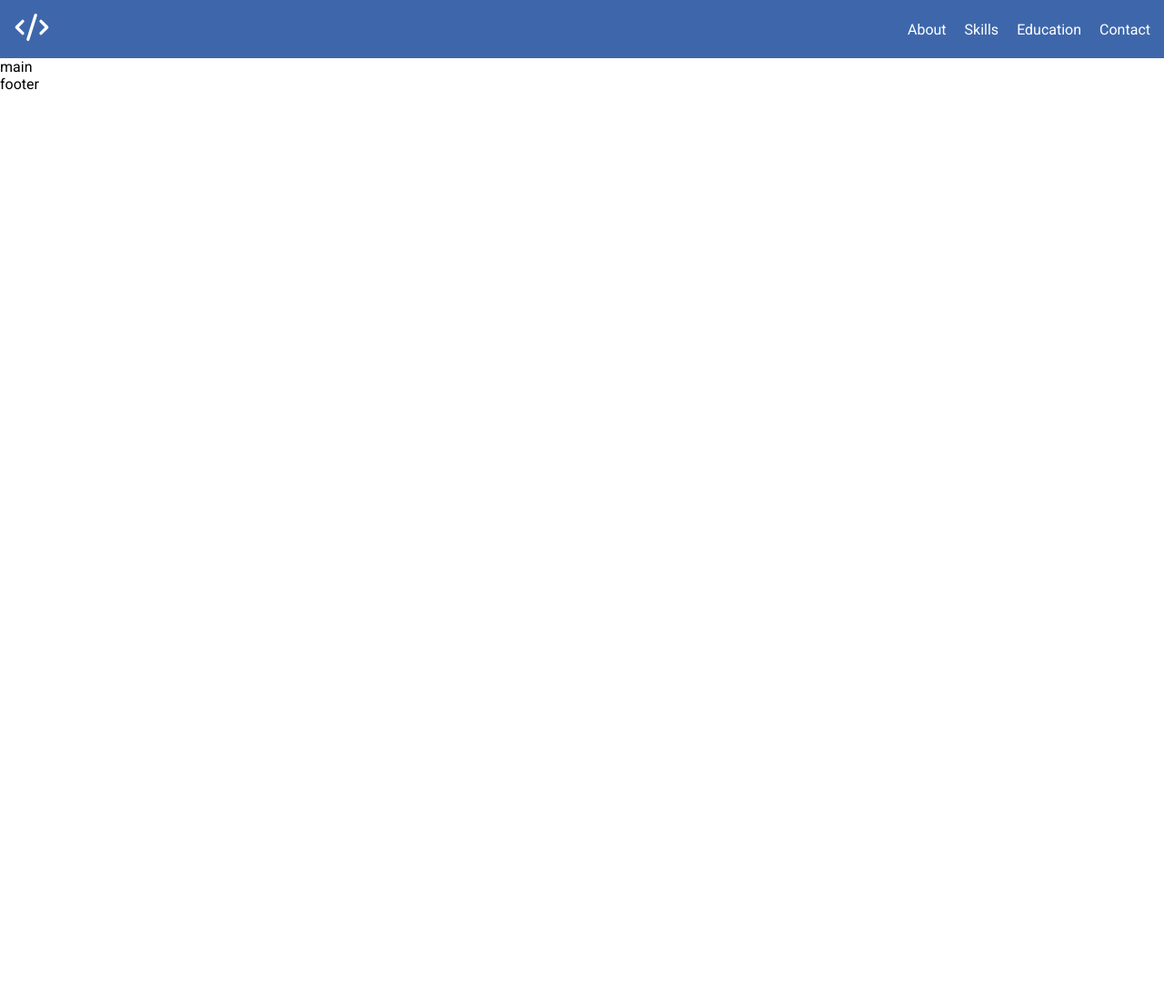
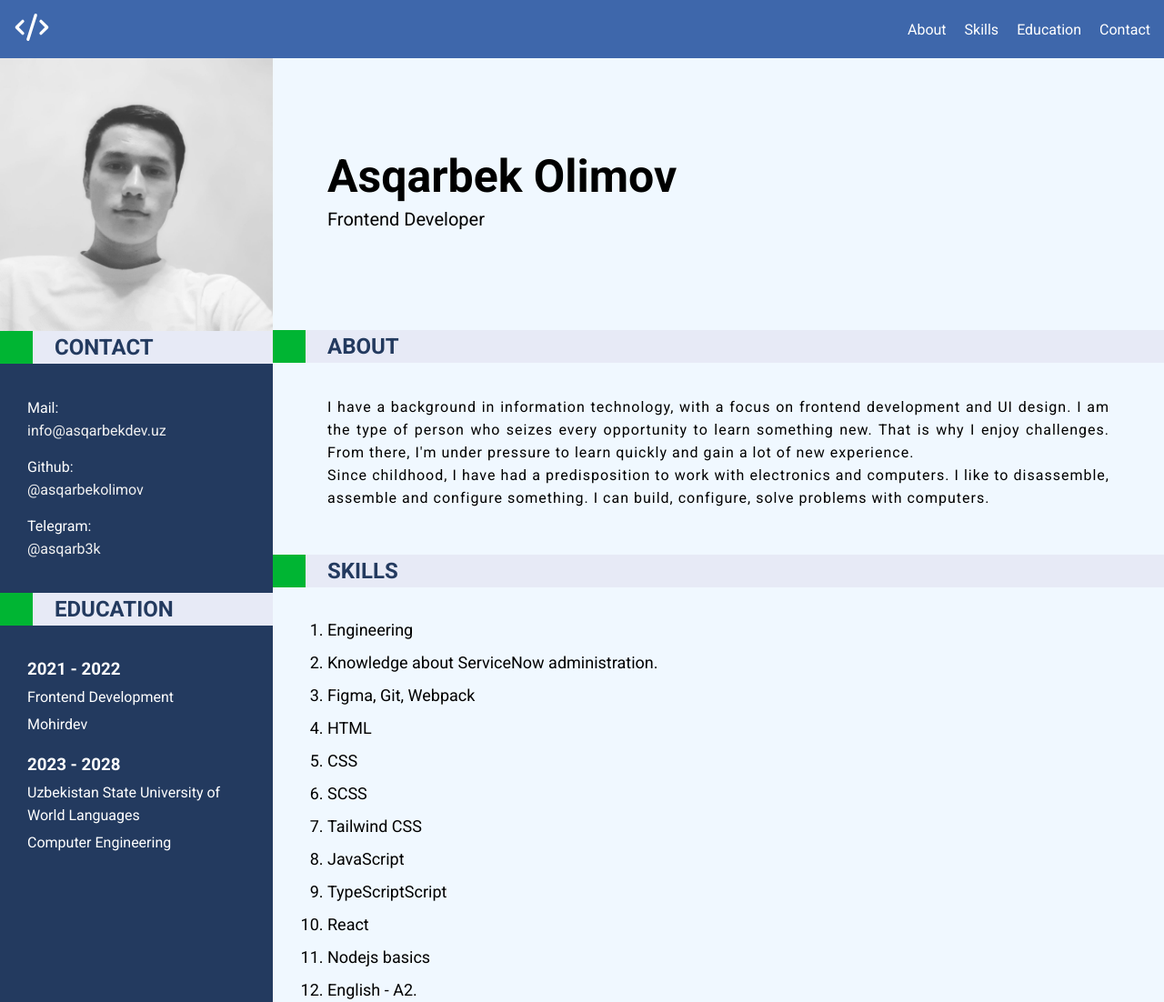
Before and after one commit to asqarbekolimov/rsschool-cv, a plain HTML site: page index.html in a window 1280 px wide. Shown: the top 1102 px of the page at 91% size. Before the commit the page ends 800 px from the top, so only its background shows below. Drawn offline with Linux system fonts and the light colour scheme.

Commit message:
feat: add main

```diff
--- a/index.html
+++ b/index.html
@@ -4,11 +4,12 @@
 <head>
   <meta charset="UTF-8">
   <meta name="viewport" content="width=device-width, initial-scale=1.0">
-  <title>CV</title>
+  <title>Asqarbek Olimov CV</title>
+  <link rel="shortcut icon" href="./assets/images/logo.svg" type="image/x-icon">
   <link
     href="https://fonts.googleapis.com/css2?family=Roboto:ital,wght@0,100;0,300;0,400;0,500;0,700;0,900;1,100;1,300;1,400;1,500;1,700;1,900&display=swap"
     rel="stylesheet">
-  <link rel="stylesheet" href="./style.css">
+  <link rel="stylesheet" href="./styles/style.css">
 </head>
 
 <body>
@@ -28,8 +29,84 @@
         </ul>
       </nav>
     </header>
-    <main>main</main>
-    <footer>footer</footer>
+    <main class="main">
+      <div class="left__side">
+        <figure class="avatar">
+          <img src="./assets/images/me.jpg" alt="">
+        </figure>
+        <section id="contact" class="contact">
+          <h2 class="heading__text">Contact</h2>
+          <ul class="contact__list">
+            <li>Mail: <br> <a href="mailto:info@asqarbekdev.uz">info@asqarbekdev.uz</a></li>
+            <li>Github: <br> <a href="https://github.com/asqarbekolimov">@asqarbekolimov</a></li>
+            <li>Telegram: <br> <a href="https://asqarb3k.t.me">@asqarb3k</a></li>
+          </ul>
+        </section>
+        <section class="education" id="education">
+          <h2 class="heading__text">Education</h2>
+          <ul class="education__list">
+            <li>
+              <h3>2021 - 2022</h3>
+              <p>Frontend Development</p>
+              <p>Mohirdev</p>
+            </li>
+            <li>
+              <h3>2023 - 2028</h3>
+              <p>Uzbekistan State University of World Languages</p>
+              <p>Computer Engineering</p>
+            </li>
+          </ul>
+        </section>
+      </div>
+      <div class="right__side">
+        <section class="title">
+          <h1 class="name">Asqarbek Olimov</h1>
+          <p>Frontend Developer</p>
+        </section>
+        <section class="about-me" id="about">
+          <h2 class="heading__text">About</h2>
+          <p>I have a background in information technology, with a focus on frontend development and UI design. I am the
+            type of
+            person who seizes every opportunity to learn something new. That is why I enjoy challenges. From there,
+            I'm
+            under
+            pressure to learn quickly and gain a lot of new experience. <br> Since childhood, I have had a
+            predisposition to work with electronics and computers. I like to disassemble, assemble and
+            configure something. I can build, configure, solve problems with computers.</p>
+        </section>
+        <section class="skills" id="skills">
+          <h2 class="heading__text">Skills</h2>
+          <ol class="skills__list">
+            <li>Engineering </li>
+            <li>Knowledge about ServiceNow administration.</li>
+            <li>Figma, Git, Webpack</li>
+            <li>HTML</li>
+            <li>CSS</li>
+            <li>SCSS</li>
+            <li>Tailwind CSS</li>
+            <li>JavaScript</li>
+            <li>TypeScriptScript</li>
+            <li>React</li>
+            <li>Nodejs basics</li>
+            <li>English - A2.</li>
+          </ol>
+        </section>
+        <section class="code" id="code">
+          <h2 class="heading__text">Code</h2>
+          <pre>
+            <code>
+              let hardWork;
+
+              if(hardWork == true){
+              alert("Become the best developer")
+              }else{
+              alert("You will never be the best programmer")
+              }
+            </code>
+          </pre>
+        </section>
+      </div>
+    </main>
   </div>
 </body>
 
--- a/style.css
+++ /dev/null
@@ -1,46 +0,0 @@
-/* css reset */
-* {
-	margin: 0;
-	padding: 0;
-	box-sizing: border-box;
-}
-
-body {
-	font-family: 'Roboto', sans-serif;
-}
-
-.wrapper {
-	max-width: 1280px;
-	margin: 0 auto;
-}
-
-.header {
-	background-color: #3e67ab;
-	color: #fff;
-	padding: 10px 0;
-}
-
-.nav {
-	display: flex;
-	justify-content: space-between;
-	align-items: center;
-	padding: 0px 15px;
-}
-
-.nav__lists {
-	display: flex;
-	gap: 20px;
-}
-
-.nav__lists .nav__list-item {
-	list-style: none;
-}
-
-.nav__lists .nav__list-item a {
-	text-decoration: none;
-	color: #fff;
-}
-
-.nav__lists .nav__list-item a:hover {
-	color: #f1f1f1;
-}
--- a/styles/style.css
+++ b/styles/style.css
@@ -1,3 +1,4 @@
+/* css reset */
 * {
 	margin: 0;
 	padding: 0;
@@ -5,82 +6,163 @@
 }
 
 body {
-	font-family: sans-serif;
+	font-family: 'Roboto', sans-serif;
 }
 
+.heading__text {
+	position: relative;
+	margin-bottom: 36px;
+	padding-left: 60px;
+	font-size: 24px;
+	line-height: 36px;
+	font-weight: bold;
+	text-transform: uppercase;
+	background-color: #e7eaf6;
+	color: #233a5f;
+}
+.heading__text::after {
+	content: '';
+	position: absolute;
+	top: 0;
+	left: 0;
+	display: block;
+	width: 36px;
+	height: 36px;
+	background-color: #00b533;
+}
 .wrapper {
-	width: 100%;
-	max-width: 1200px;
+	max-width: 1280px;
 	margin: 0 auto;
-	padding: 0 20px;
 }
 
-.container {
-	width: 100%;
-	padding: 35px 40px;
+.header {
+	background-color: #3e67ab;
+	color: #fff;
+	padding: 10px 0;
 }
 
-.heading {
+.nav {
 	display: flex;
-	gap: 5px;
-	flex-direction: column;
+	justify-content: space-between;
+	align-items: center;
+	padding: 0px 15px;
 }
 
-.heading h1 {
-	color: #212121;
-	font-weight: 700;
-	text-align: center;
-	margin-bottom: 10px;
-}
-.heading p {
-	text-align: center;
-}
-.heading p a {
-	color: #212121;
-	font-weight: 400;
-	opacity: 0.7;
-	text-decoration: none;
+.nav__lists {
+	display: flex;
+	gap: 20px;
 }
 
-.hr {
-	border: 1px solid rgb(0, 0, 0);
-	opacity: 0.05;
-	margin: 25px 0;
+.nav__lists .nav__list-item {
+	list-style: none;
 }
 
-.section,
-.section-profile {
-	display: flex;
-	/* justify-content: space-between; */
+.nav__lists .nav__list-item a {
+	text-decoration: none;
+	color: #fff;
 }
 
-.section {
-	padding-top: 20px;
+.nav__lists .nav__list-item a:hover {
+	color: #f1f1f1;
 }
 
-.section-title {
-	width: 330px;
-	color: #212121;
-	opacity: 0.7;
-}
-.section-description {
-	width: 870px;
+/* ==================================== Main ================================ */
+
+.main {
+	display: grid;
+	grid-template-columns: 300px 1fr;
 }
 
-.section-description p {
-	color: #212121;
-	font-weight: 400;
-	line-height: 25px;
-	opacity: 0.7;
-	letter-spacing: 0.8px;
+.left__side {
+	width: 100%;
+	color: white;
+	background-color: #233a5f;
 }
 
-.section-description h3 {
+.avatar {
+	width: 100%;
+	height: 300px;
+	background-color: #fff;
+}
+
+.avatar img {
+	width: 300px;
+
+	object-fit: cover;
+}
+
+.right__side {
+	background-color: aliceblue;
+}
+
+.title {
+	margin: 105px 80px 110px 60px;
+}
+
+.title .name {
+	margin: 0;
+	padding: 0;
+	font-size: 50px;
+	line-height: 50px;
 	font-weight: 600;
-	margin-bottom: 5px;
+}
+
+.title p {
+	font-size: 20px;
+	margin: 10px 0;
+}
+
+.about-me {
+	margin-bottom: 50px;
+}
+.about-me p {
+	margin: 0 60px;
+	font-size: medium;
+	letter-spacing: 1px;
+	line-height: 25px;
+	text-align: justify;
+}
+
+.contact__list,
+.education__list {
+	margin: 0 30px 36px;
+	display: flex;
+	flex-direction: column;
+	gap: 15px;
+}
+.contact__list li {
+	list-style: none;
+	line-height: 25px;
+}
+.contact__list li a {
+	text-decoration: none;
+	color: #f1f1f1;
 }
 
 .skills {
+	margin-bottom: 50px;
+}
+.skills__list {
+	margin: 0 60px;
 	display: flex;
-	gap: 10px;
+	flex-direction: column;
+	gap: 15px;
 }
+.skills__list li {
+	font-size: 18px;
+}
+
+.education__list li {
+	list-style: none;
+	line-height: 25px;
+}
+.education__list li p {
+	margin: 5px 0;
+}
+.code {
+	margin-bottom: 30px;
+}
+.code pre {
+	margin: 0 60px;
+	background-color: #f1f1f1;
+}
```
Also changed, not shown: assets/images/me.jpg (added).
